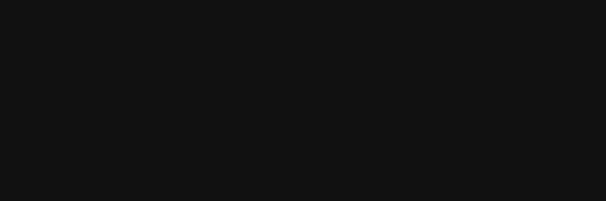
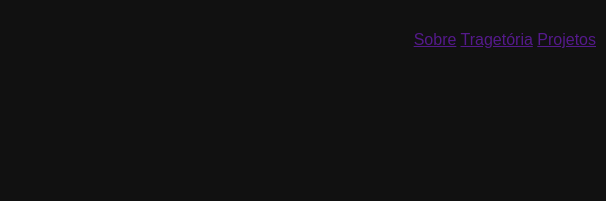
Before and after one commit to ThiagoRantunes/portifolio-editor-video, a plain HTML site: page index.html in a window 1280 px wide. Shown: the top 201 px of the page, 674-1280 px from the left. Drawn offline with Linux system fonts and the light colour scheme.

Commit message:
alteração na header

```diff
--- a/index.html
+++ b/index.html
@@ -12,6 +12,11 @@
     <div class="body-minilin"></div>
     <header>
         <img src="img/edicao-de-video (1).png">
+        <div class="header-right">
+            <a href="">Sobre</a>
+            <a href="">Tragetória</a>
+            <a href="">Projetos</a>
+        </div>
     </header>
     <main>
         <div class="span">
--- a/style/index.css
+++ b/style/index.css
@@ -42,11 +42,18 @@ header{
     display: flex;
     align-items: center;
     justify-content: center;
+    padding-top: 40px;
 }
 
 header img{
-    margin-top: 10px;
     width: 60px;
+    position: absolute;
+}
+
+.header-right{
+    position: absolute;
+    right: 0px;
+    margin-right: 10px;
 }
 
 main{
```
